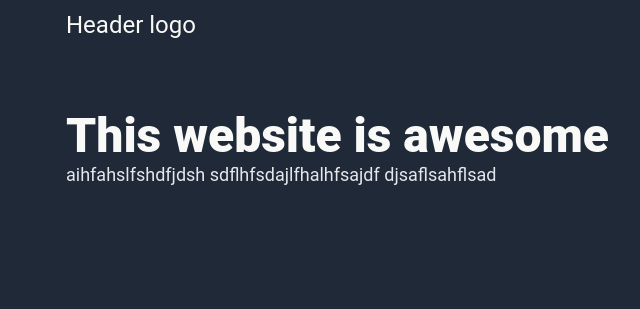
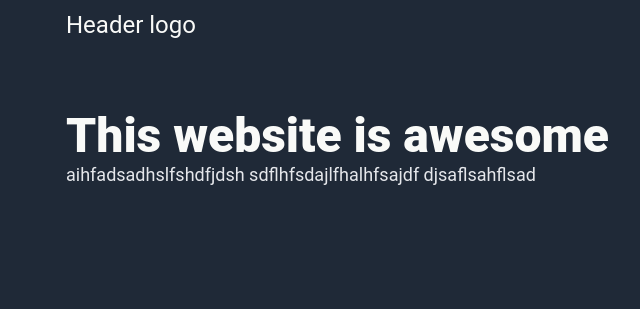
Before and after one commit to lautenslagerqa/TOPHtmlLandingPage, a plain HTML site: page index.html in a window 1280 px wide. Shown: the top 309 px of the page, 2-642 px from the left. Drawn offline with Linux system fonts and the light colour scheme.

Commit message:
new user test

```diff
--- a/index.html
+++ b/index.html
@@ -19,7 +19,7 @@
             <div class="flex header">
                 <div class="item">
                     <div class="hero">This website is awesome</div>
-                    <div class="secondary">aihfahslfshdfjdsh sdflhfsdajlfhalhfsajdf djsaflsahflsad</div>
+                    <div class="secondary">aihfadsadhslfshdfjdsh sdflhfsdajlfhalhfsajdf djsaflsahflsad</div>
                 </div>
                 <div class="item">
                     <img src="IMG_0172.jpeg" height = "200px" width="300px" alt="dadsdssadsad">
```
